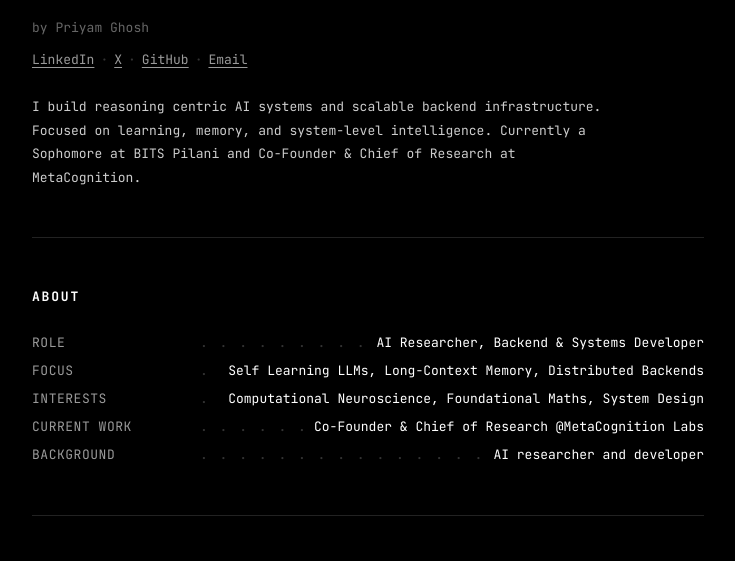
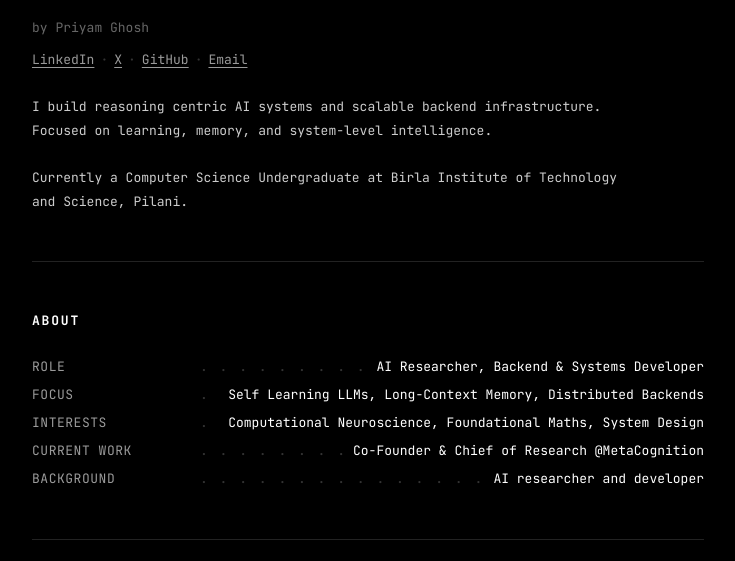
Before and after one commit to Prigoistic/Prigoistic.github.io, a plain HTML site: page index.html in a window 1280 px wide. Shown: the part 204-765 px from the top of the page, without its empty margins (272-1007 px from the left). Drawn offline with Linux system fonts and the light colour scheme.

Commit message:
update index

```diff
--- a/index.html
+++ b/index.html
@@ -31,7 +31,11 @@
     I build reasoning centric AI systems and scalable backend infrastructure.<br />
     Focused on learning, memory, and system-level intelligence.
 
-    Currently a Sophomore at BITS Pilani and Co-Founder & Chief of Research at MetaCognition.
+
+  </div>
+
+  <div class="mission">
+    Currently a Computer Science Undergraduate at Birla Institute of Technology and Science, Pilani.
   </div>
 
   <hr />
@@ -58,7 +62,7 @@
     <div class="row">
       <span class="row-label">CURRENT WORK</span>
       <span class="row-dots"></span>
-      <span class="row-value">Co-Founder & Chief of Research @MetaCognition Labs</span>
+      <span class="row-value">Co-Founder & Chief of Research @MetaCognition</span>
     </div>
     <div class="row">
       <span class="row-label">BACKGROUND</span>
```
